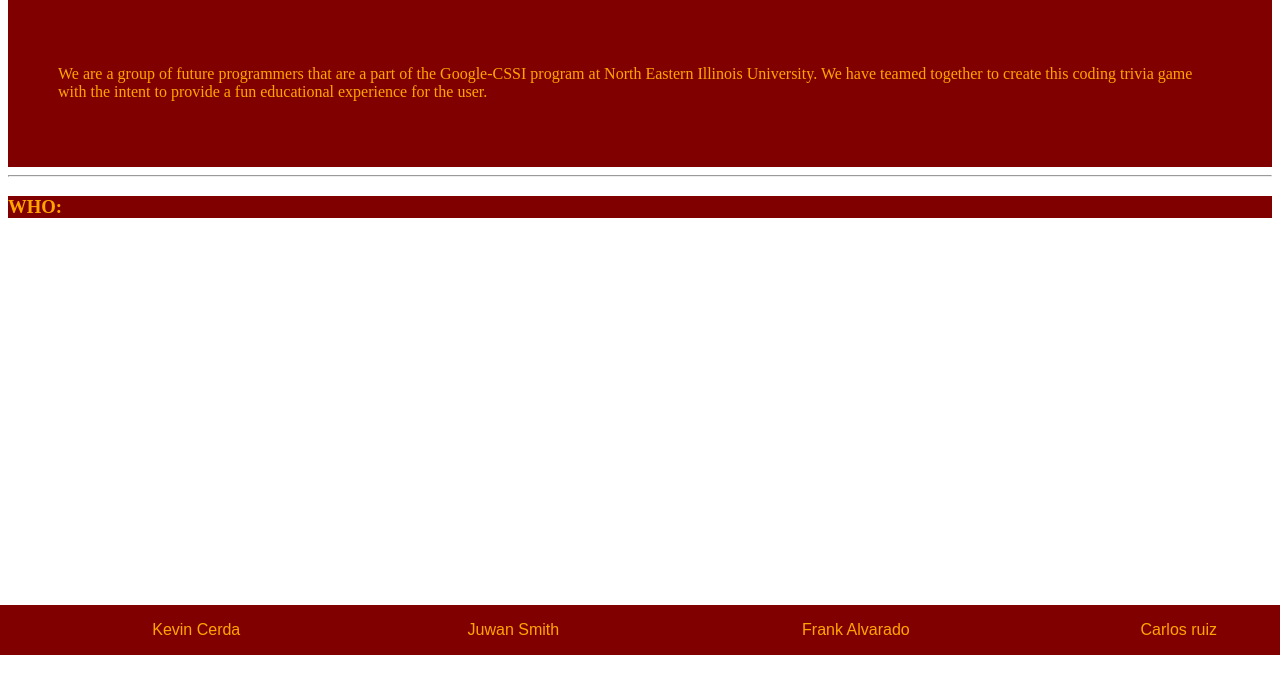
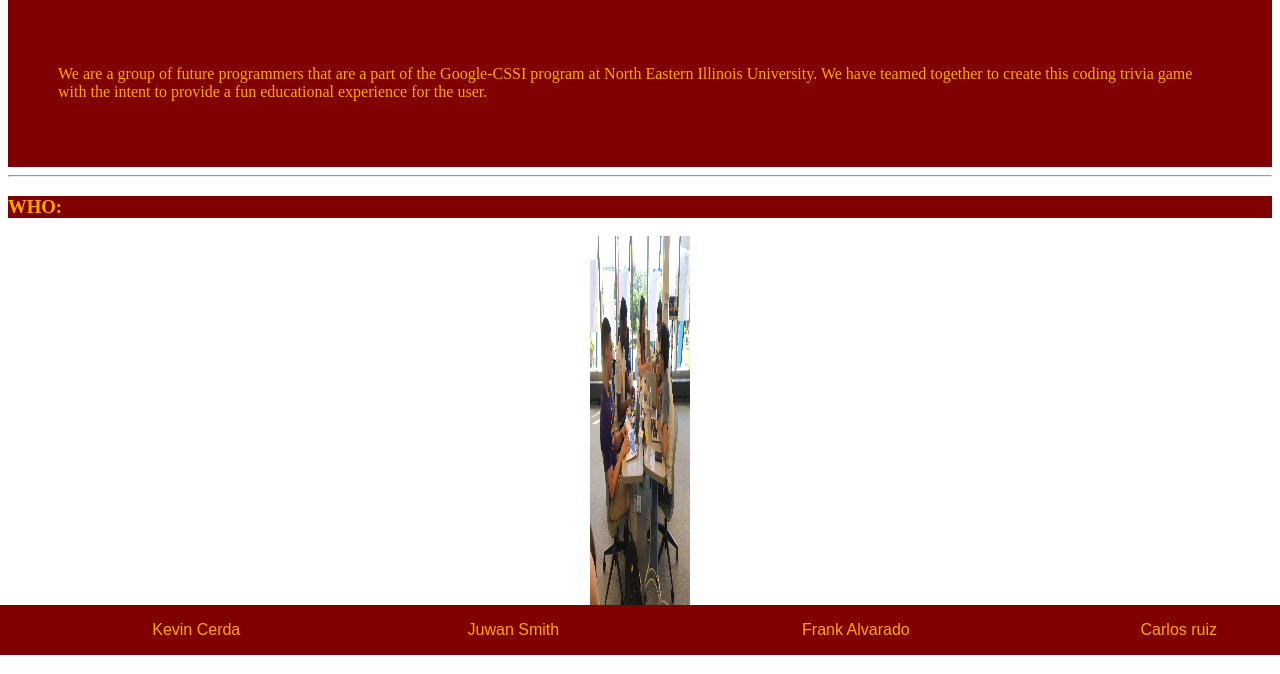
Before and after one commit to salcawiski1977/coderunner, a Python web app: template template/Credits.html in a window 1280 px wide. Shown: the part 129-803 px from the top of the page. Run offline with Jinja, Linux system fonts and the light colour scheme; the template is opened without the code that fills it, so the values that code supplies are empty.

Commit message:
added picture

```diff
--- a/template/Credits.html
+++ b/template/Credits.html
@@ -45,6 +45,7 @@
     <hr>
     <h3>WHO:</h3>
 
+    <img src="../images/IMG-7632.JPG" style="height: 400px; display: block; margin-left: auto; margin-right: auto; width: 100px;"/>
 <nav>
 
 
```
Also changed, not shown: images/IMG-7632.JPG (added).
